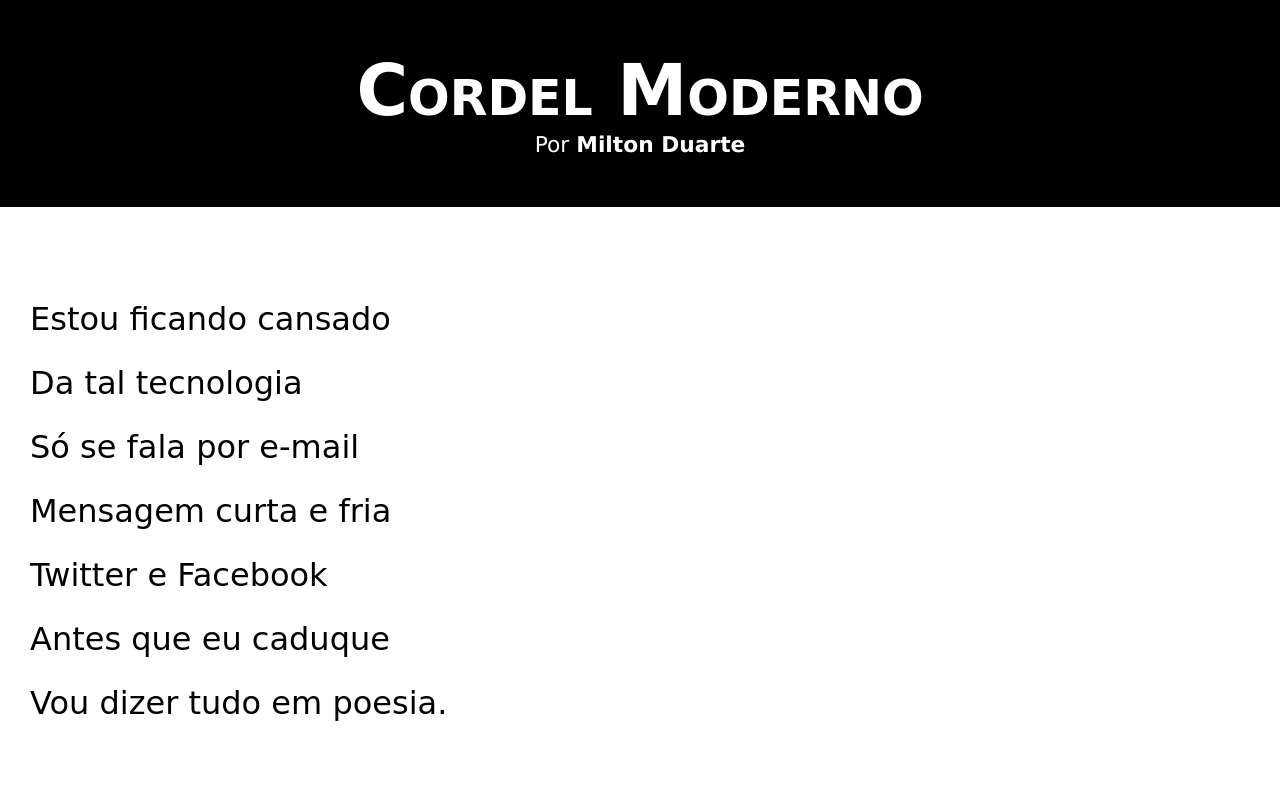
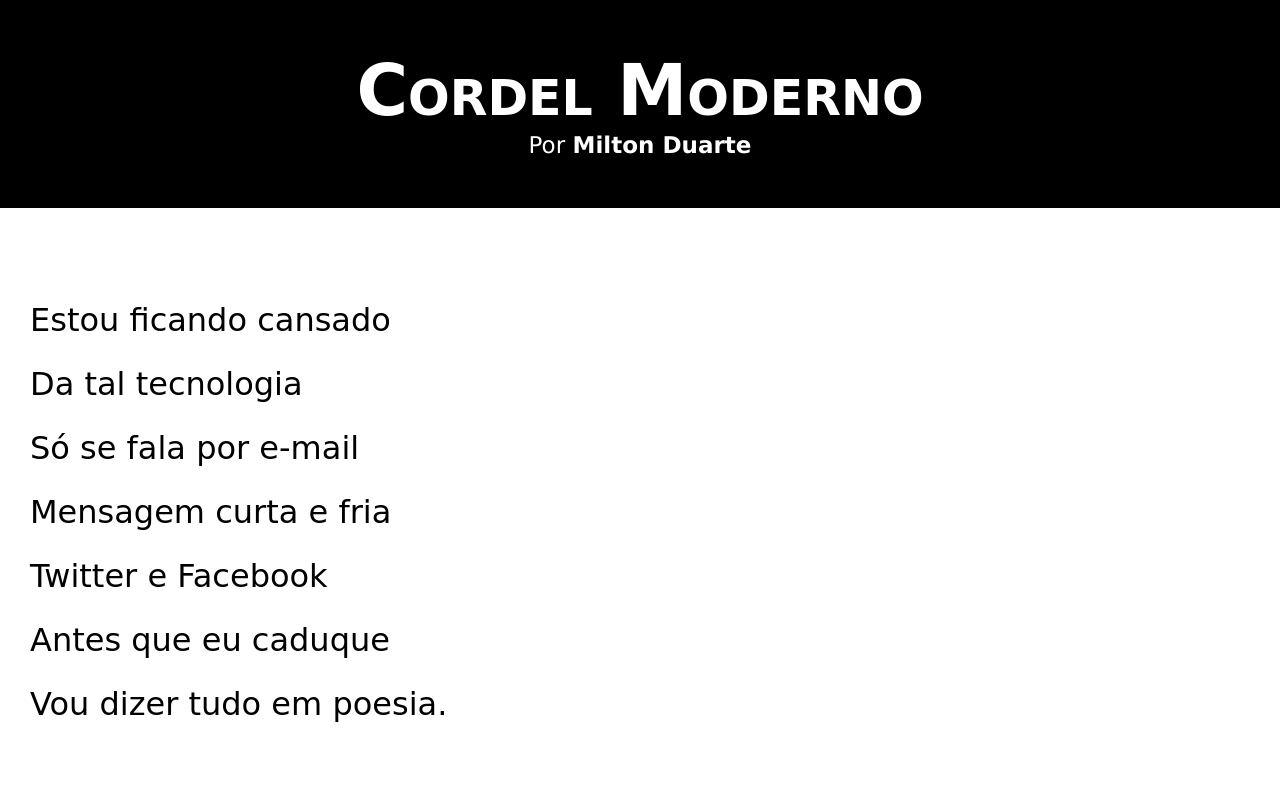
Before and after one commit to Devjoao-victor/projeto-cordel, a plain HTML site: page index.html in a window 1280 px wide. Shown: the top 800 px of the page. Drawn offline with Linux system fonts and the light colour scheme.

Commit message:
Update style.css

```diff
--- a/style.css
+++ b/style.css
@@ -21,7 +21,7 @@
 
 html, body {
     font-family: var(--font1);
-    max-height: 100vh;
+    max-height: 97vh;
     background-color: darkgray;
 }
 
@@ -40,7 +40,7 @@ header > h1 {
 
 header > p {
     padding-bottom: 50px;
-    font-size: 1.7vw;
+    font-size: 1.8vw;
 }
 
 header a, footer a {
```
